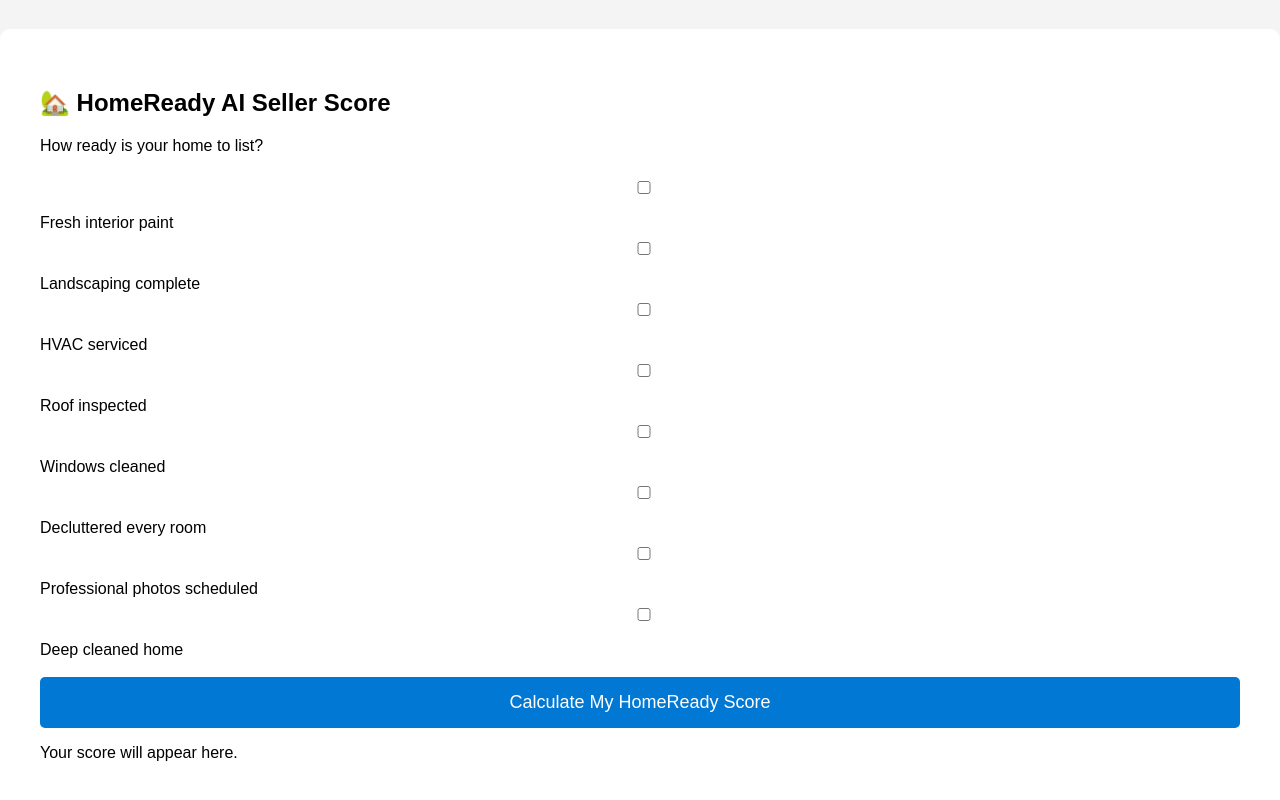
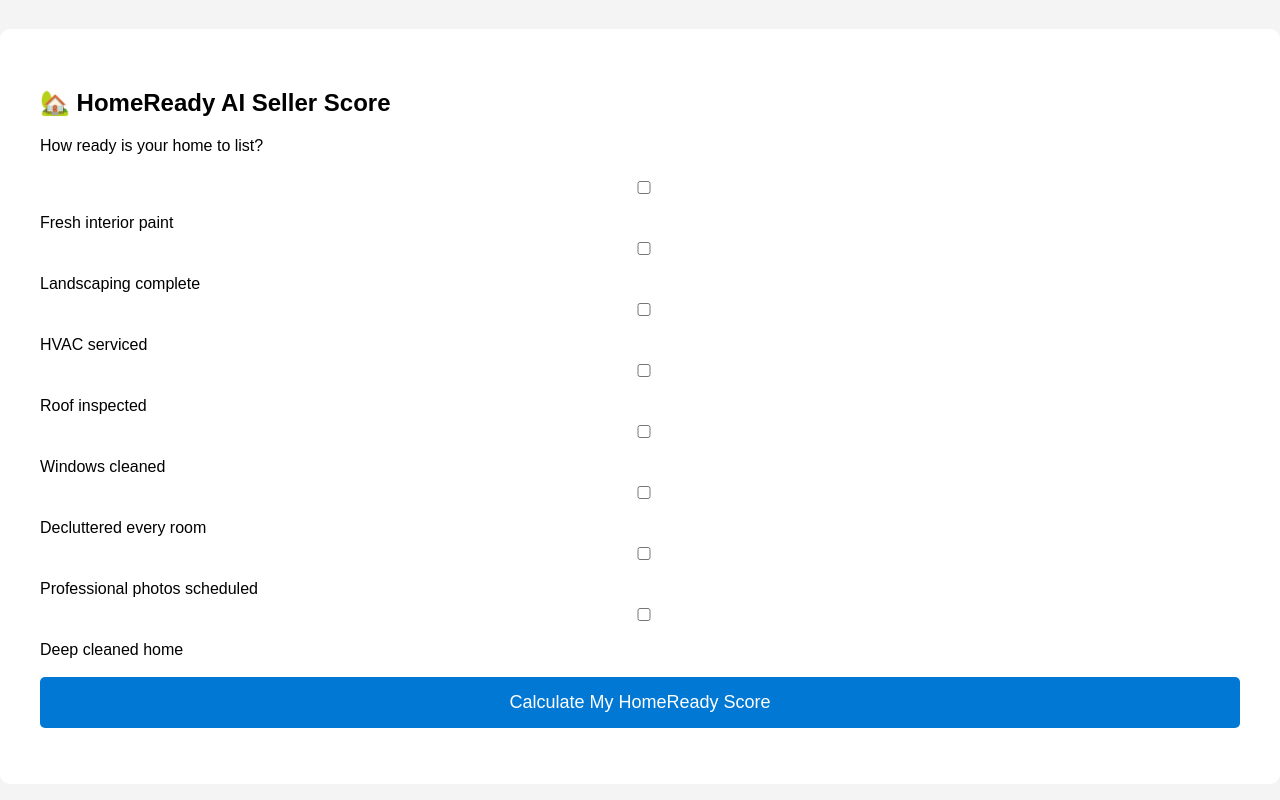
Before and after one commit to Krock333/real-estate-lead-generator, a plain HTML site: page index.html in a window 1280 px wide. Shown: the part 1391-2191 px from the top of the page. Drawn offline with Linux system fonts and the light colour scheme.

Commit message:
Update index.html

```diff
--- a/index.html
+++ b/index.html
@@ -180,7 +180,7 @@ Start My Seller Checklist
 
 <p id="score"></p>
 
-<p>Your score will appear here.</p>
+
 
 </section>
 </body>
```
